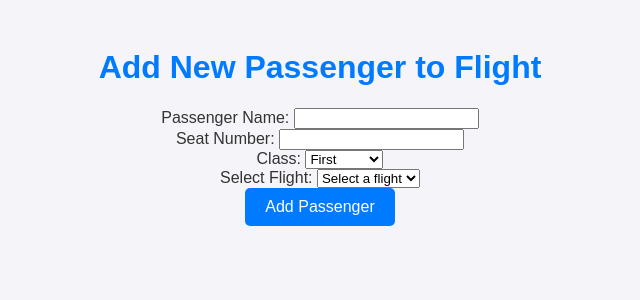
After one commit to xaerru/NMAirport, a Flask app: page /add_passenger in a window 1280 px wide. The commit adds this page. Shown: the top 300 px of the page, without its empty margins (320-960 px from the left). Run offline with Flask 3, Linux system fonts and the light colour scheme; data that the repository does not hold is empty.

Commit message:
feat: add passenger addition to existing flight

```diff
--- a/app/routes.py
+++ b/app/routes.py
@@ -18,6 +18,10 @@ def insert():
 @home_bp.route('/search_flights')
 def search_flights():
     return render_template('search.html')
+
+@home_bp.route('/add_passenger')
+def add_passenger():
+    return render_template('add_passenger.html')
 
 api_bp = Blueprint('api', __name__)
 
@@ -57,21 +61,18 @@ def get_all_records(table_name):
 
 @api_bp.route('/api/into/<table_name>', methods=['POST'])
 def insert_into_table(table_name):
-    model = TABLE_MODELS.get(table_name.lower())
-    if not model:
+    data = request.get_json()
+
+    table_class = globals().get(table_name)
+    if table_class is None:
         return jsonify({"error": "Table not found"}), 404
 
-    data = request.get_json()
     try:
-        new_record = model(**data)
+        new_record = table_class(**data)
         db.session.add(new_record)
         db.session.commit()
         return jsonify(new_record.as_dict()), 201
-    except IntegrityError:
-        db.session.rollback()
-        return jsonify({"error": "IntegrityError - possible duplicate primary key or constraint violation"}), 400
     except Exception as e:
-        db.session.rollback()
         return jsonify({"error": str(e)}), 400
 
 @api_bp.route('/api/flights/search', methods=['GET'])
--- /dev/null
+++ b/app/static/add_passenger.js
@@ -0,0 +1,70 @@
+async function addPassenger(event) {
+    event.preventDefault();
+
+    const pname = document.getElementById('pname').value;
+    const seatno = document.getElementById('seatno').value;
+    const classType = document.getElementById('class').value;
+    const flightno = document.getElementById('flightno').value;
+
+    const passengerData = {
+        PName: pname,
+        SeatNo: seatno,
+        Class: classType
+    };
+
+    const boardData = {
+        SeatNo: seatno,
+        FlightNo: flightno
+    };
+
+    try {
+        const passengerResponse = await fetch(`/api/into/Passenger`, {
+            method: 'POST',
+            headers: { 'Content-Type': 'application/json' },
+            body: JSON.stringify(passengerData)
+        });
+
+        const passenger = await passengerResponse.json();
+
+        const boardResponse = await fetch(`/api/into/Boards`, {
+            method: 'POST',
+            headers: { 'Content-Type': 'application/json' },
+            body: JSON.stringify(boardData)
+        });
+
+        const board = await boardResponse.json();
+
+        alert('Passenger added successfully!');
+        window.location.href = '/add_passenger';
+    } catch (error) {
+        console.error('Error adding passenger:', error);
+        alert('Failed to add passenger. Please try again.');
+    }
+}
+
+window.onload = async function() {
+    try {
+        const response = await fetch('/api/all/flight');
+        const data = await response.json();
+
+        if (data && data.data && Array.isArray(data.data)) {
+            const flights = data.data;
+            const flightSelect = document.getElementById('flightno');
+
+            flightSelect.innerHTML = '<option value="">Select a flight</option>';
+
+            flights.forEach(flight => {
+                const option = document.createElement('option');
+                option.value = flight.FlightNo;
+                option.textContent = `${flight.FlightNo} - ${flight.FlightName} (${flight.Source} to ${flight.Destination})`;
+                flightSelect.appendChild(option);
+            });
+        } else {
+            console.error('Invalid data structure', data);
+            alert('Failed to load flight options. Please try again.');
+        }
+    } catch (error) {
+        console.error('Error fetching flights:', error);
+        alert('Failed to load flights. Please try again.');
+    }
+};
--- /dev/null
+++ b/app/templates/add_passenger.html
@@ -0,0 +1,34 @@
+<!DOCTYPE html>
+<html lang="en">
+<head>
+    <meta charset="UTF-8">
+    <meta name="viewport" content="width=device-width, initial-scale=1.0">
+    <title>Add New Passenger</title>
+    <link rel="stylesheet" href="{{ url_for('static', filename='styles.css') }}">
+    <script src="{{ url_for('static', filename='add_passenger.js') }}"></script>
+</head>
+<body>
+    <h1>Add New Passenger to Flight</h1>
+    <form id="addPassengerForm" onsubmit="addPassenger(event)">
+        <label for="pname">Passenger Name:</label>
+        <input type="text" id="pname" name="pname" required><br>
+
+        <label for="seatno">Seat Number:</label>
+        <input type="text" id="seatno" name="seatno" required><br>
+
+        <label for="class">Class:</label>
+        <select id="class" name="class">
+            <option value="First">First</option>
+            <option value="Business">Business</option>
+            <option value="Economy">Economy</option>
+        </select><br>
+
+        <label for="flightno">Select Flight:</label>
+        <select id="flightno" name="flightno" required>
+            <!-- Options will be populated with flights from the backend -->
+        </select><br>
+
+        <button type="submit">Add Passenger</button>
+    </form>
+</body>
+</html>
--- a/app/templates/index.html
+++ b/app/templates/index.html
@@ -14,6 +14,7 @@
         <a href="{{ url_for('home.view_tables') }}" class="btn">View Table</a>
         <a href="{{ url_for('home.insert') }}" class="btn">Insert into Table</a>
         <a href="{{ url_for('home.search_flights') }}" class="btn">Search flights</a>
+        <a href="{{ url_for('home.add_passenger') }}" class="btn">Add New Passenger to flight</a>
     </div>
 
     <script src="{{ url_for('static', filename='script.js') }}"></script>
```
